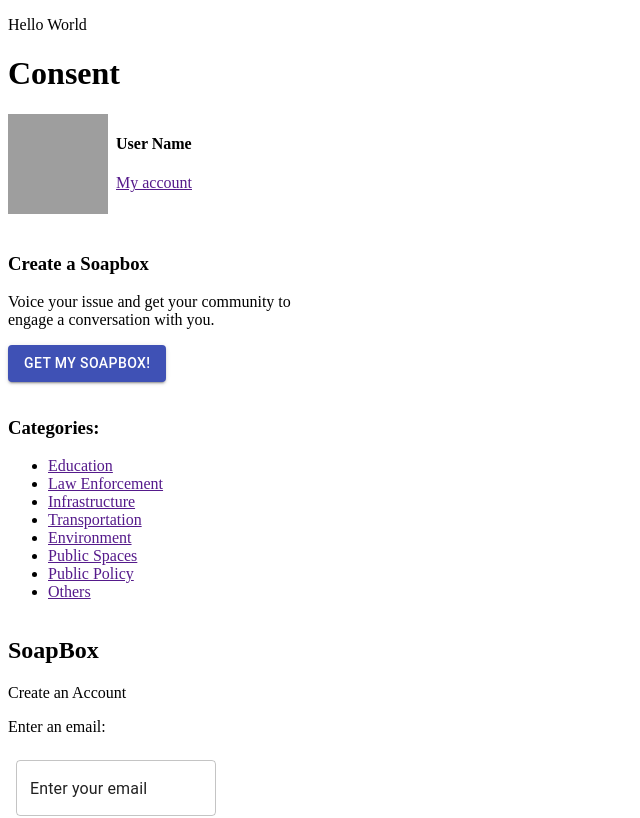
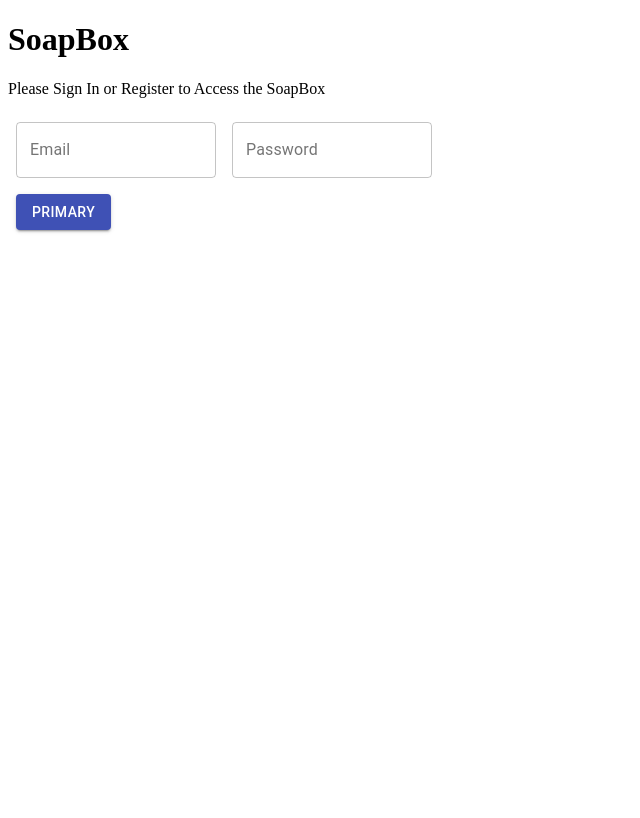
Before and after one commit to Chicago-Jr-Devs/Bootcamp_Capstone, a React (Create React App) app in the folder client/: page / in a window 1280 px wide. Shown: the top 818 px of the page, without its empty margins (0-640 px from the left). Built offline with nearby package versions, Linux system fonts and the light colour scheme; grey boxes are pictures that could not be loaded.

Commit message:
Adding switch routes to App.js

```diff
--- a/client/src/App.js
+++ b/client/src/App.js
@@ -1,26 +1,35 @@
+import React from "react";
+import { BrowserRouter as Router, Route, Switch } from "react-router-dom";
+//Import react pages
 import Consent from "./pages/Consent";
 import Main from "./pages/Main";
 import Login from "./pages/Login";
 import Register from "./pages/Register";
-import React from "react";
-import ReactDOM from "react-dom";
-
+//Import style sheet
 import './App.css';
 
+// ReactDOM.render(<App />, document.getElementById("root"));
 
-//import Home from './pages/Home'
-function App() {
+export default function App() {
 
-  // ReactDOM.render(<App />, document.getElementById("root"));
   return (
-    <div>
-      <p>Hello World</p>
-      <Consent />
-      <Main />
-      <Register />
-      <Login />
-    </div>
+    <Router>
+      <div>
+        <Switch>
+          <Route exact path="/">
+            <Login />
+          </Route>
+          <Route path="/register">
+            <Register />
+          </Route>
+          <Route path="/main">
+            <Main />
+          </Route>
+          <Route path="/consent">
+            <Consent />
+          </Route>
+        </Switch>
+      </div>
+    </Router>
   );
 }
-
-export default App;
```
